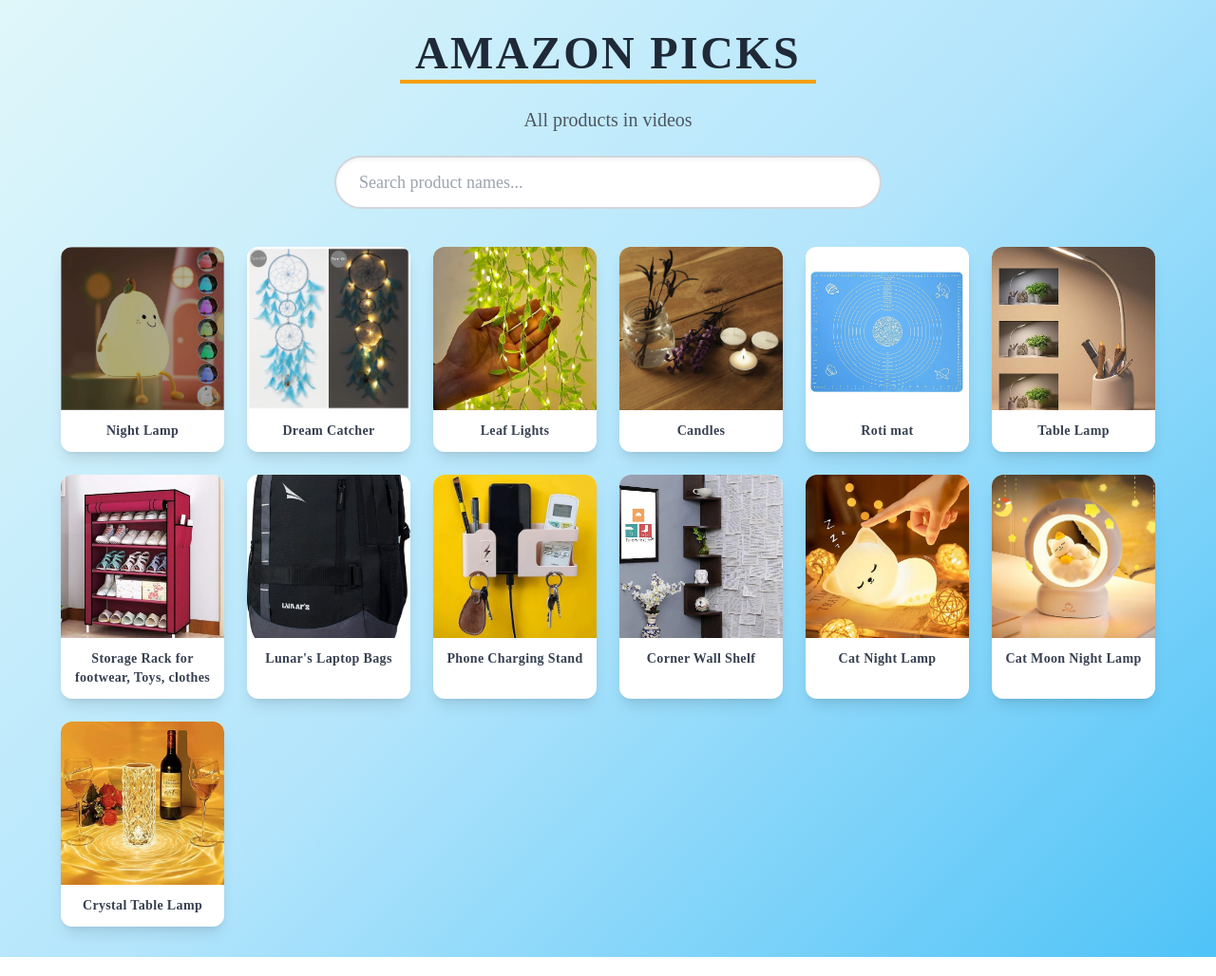
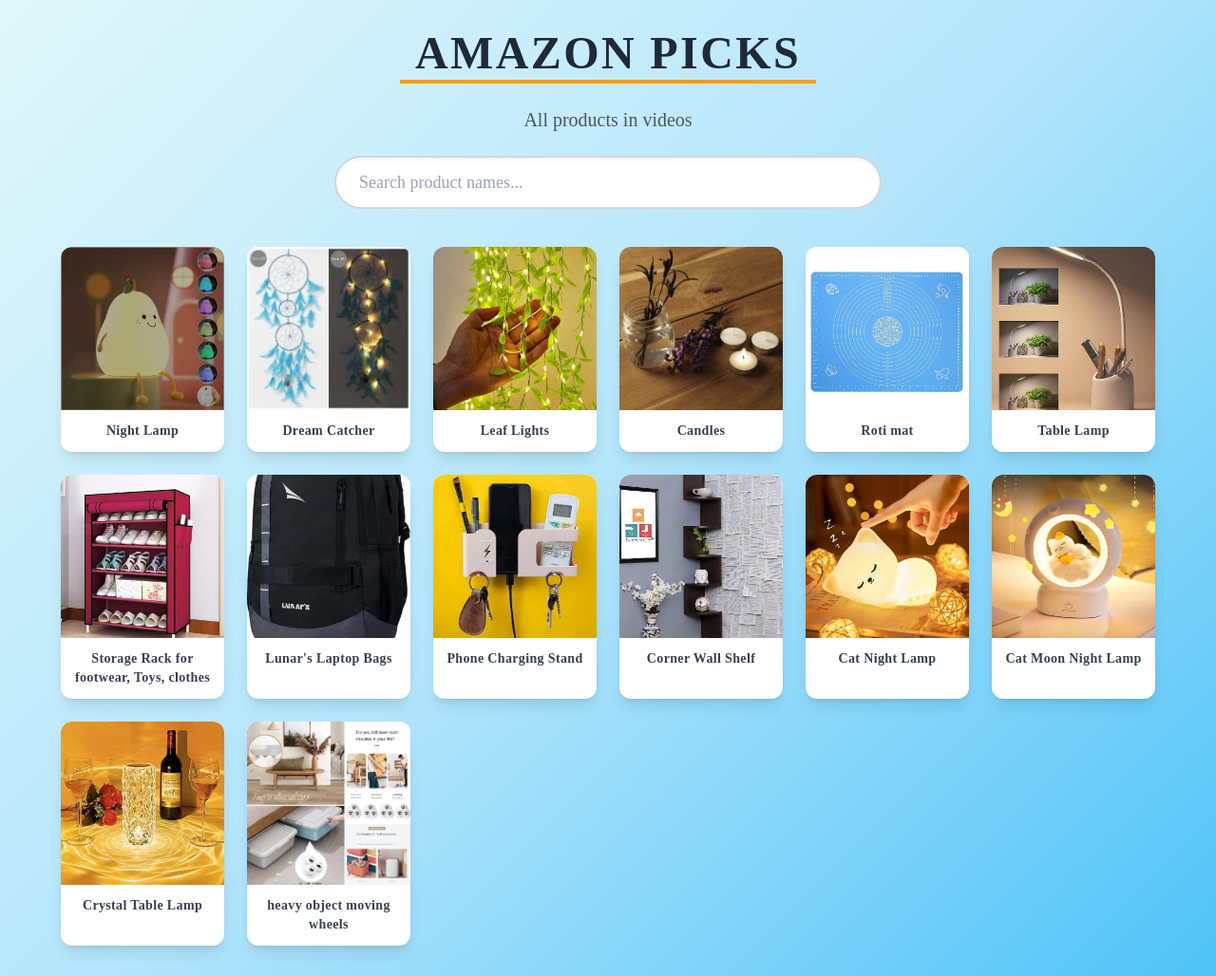
Before and after one commit to PrimePricks/AmazonPicks, a plain HTML site: page index.html in a window 1280 px wide. Shown: the whole page at 95% size. Drawn offline with nearby package versions, Linux system fonts and the light colour scheme.

Commit message:
Update index.html

```diff
--- a/index.html
+++ b/index.html
@@ -83,6 +83,7 @@
             { id: 11, name: "Cat Night Lamp", url: "https://amzn.to/3KNBz90", imageUrl: "image/cat night lamp.jpg" },
             { id: 12, name: "Cat Moon Night Lamp", url: "https://amzn.to/43dZBQR", imageUrl: "image/cat moon night lamp.jpg" },
             { id: 13, name: "Crystal Table Lamp", url: "https://amzn.to/42BVU7n", imageUrl: "image/crystal table lamp.jpg" },
+            { id: 13, name: "heavy object moving wheels", url: "https://amzn.to/471sTDt", imageUrl: "image/wheel foe heavy machince moving.jpg" },
         ];
 
         const productGrid = document.getElementById('product-grid');
```
